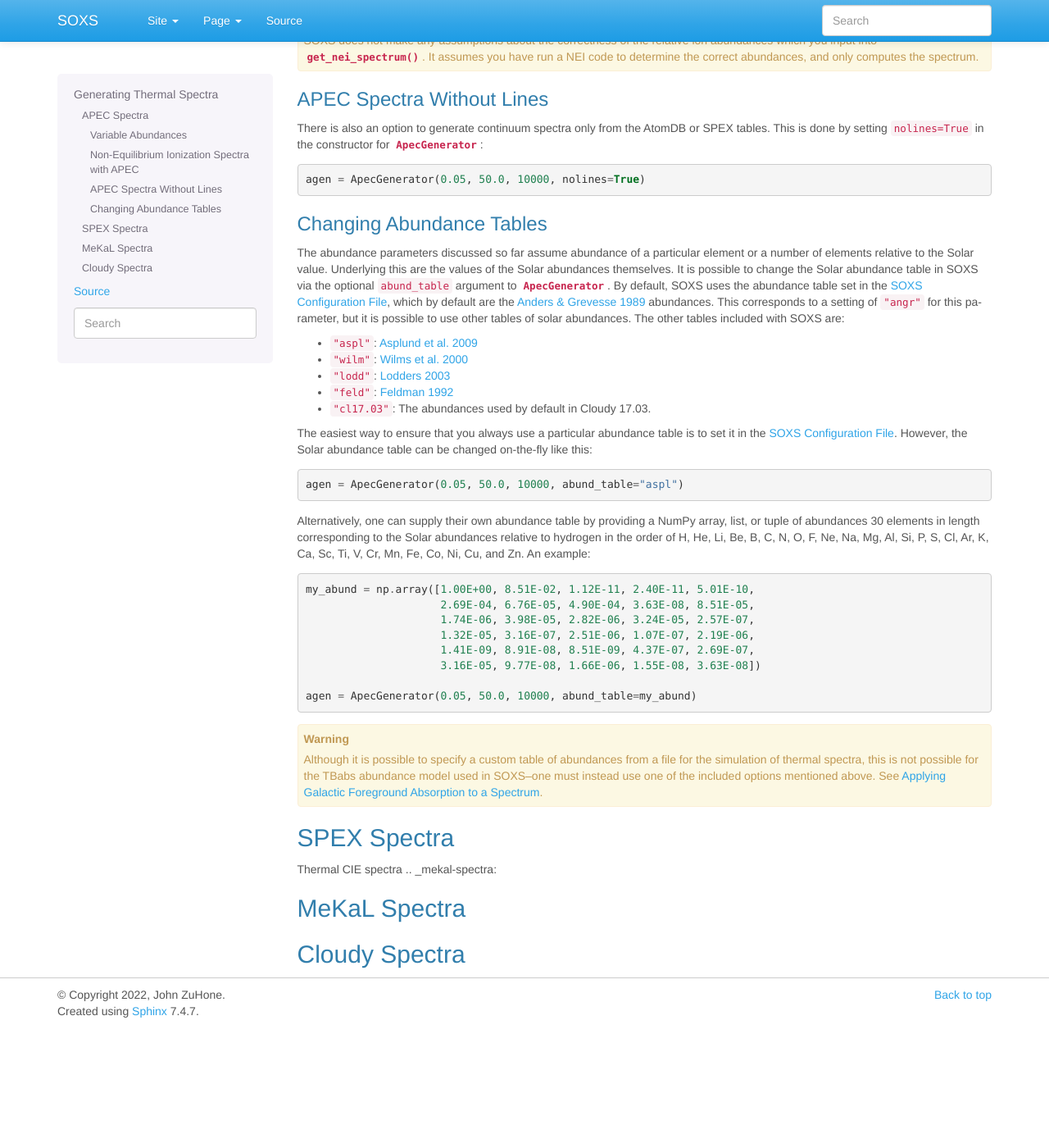
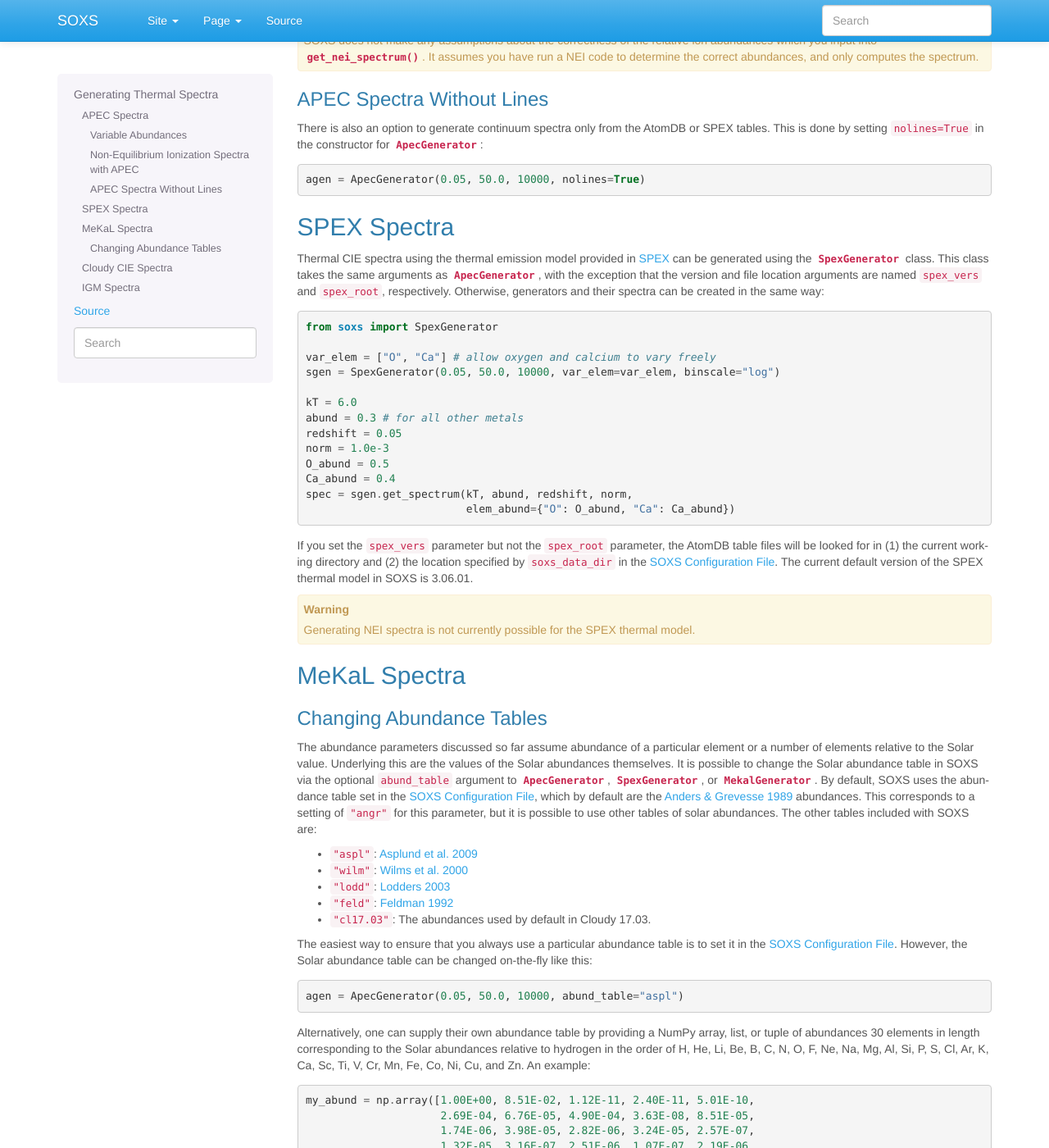
Before and after one commit to lynx-x-ray-observatory/soxs, a Sphinx documentation site: the page built from doc/source/users_guide/thermal_spectra.rst, in a window 1280 px wide and 1400 px high, scrolled down 2220 px. Shown: the whole window at 82% size. Built offline with Sphinx 7.4.7, drawn with Linux system fonts in a browser that asks for light colours; the version number could not be read and is left out; before the commit the page ends 3473 px from its top, so only the background shows below that; some of the changed text lies outside the part shown.

Commit message:
Some doc fixes

```diff
--- a/doc/source/users_guide/spectra.rst
+++ b/doc/source/users_guide/spectra.rst
@@ -26,9 +26,6 @@
 * ``nbins``: The number of bins in the spectrum.
 * ``binscale``: An optional argument which takes either ``"linear"`` or ``"log"``.
   The default is always ``"linear"``.
-
-You cannot convert the binning of spectra, or combine two spectra which have different
-binnings.
 
 Creating Spectrum Objects
 -------------------------
--- a/doc/source/users_guide/thermal_spectra.rst
+++ b/doc/source/users_guide/thermal_spectra.rst
@@ -28,7 +28,7 @@
 
 APEC CIE and NEI thermal spectra are generated in SOXS using the
 `AtomDB tables <http://www.atomdb.org>`_, using the
-:class:`~soxs.apec.ApecGenerator` object:
+:class:`~soxs.thermal_spectra.ApecGenerator` object:
 
 .. code-block:: python
 
@@ -60,9 +60,10 @@
 AtomDB table files will be looked for in (1) the current working directory and
 (2) the location specified by ``soxs_data_dir`` in the :ref:`config`.
 
-Once you have an :class:`~soxs.apec.ApecGenerator` object, you can use it to
-generate thermal spectra using the :meth:`~soxs.apec.ApecGenerator.get_spectrum`
-method. The parameters are:
+Once you have an :class:`~soxs.thermal_spectra.ApecGenerator` object, you can
+use it to generate thermal spectra using the
+:meth:`~soxs.thermal_spectra.ApecGenerator.get_spectrum` method. The parameters
+are:
 
 * ``kT``: The temperature of the plasma, with default units of keV
 * ``abund``: The metal abundance, in solar units. Includes C, N, O, Ne, Mg, Al,
@@ -95,10 +96,10 @@
 Variable Abundances
 +++++++++++++++++++
 
-By default, :class:`~soxs.apec.ApecGenerator` assumes all abundances besides
+By default, :class:`~soxs.thermal_spectra.ApecGenerator` assumes all abundances besides
 H, He, and the trace elements are set to the value provided by the ``abund``
 parameter. However, more fine-grained control is possible.
-:class:`~soxs.apec.ApecGenerator` accepts a ``var_elem`` optional argument
+:class:`~soxs.thermal_spectra.ApecGenerator` accepts a ``var_elem`` optional argument
 to specify which elements should be allowed to vary freely:
 
 .. code-block:: python
@@ -108,8 +109,8 @@
 
 Whatever elements are not specified here are assumed to be set as normal, whether
 they are H, He, trace elements, or metals covered by the ``abund`` parameter.
-Now, spectra which are created from this :class:`~soxs.apec.ApecGenerator`
-object using the :meth:`~soxs.apec.ApecGenerator.get_spectrum` method should
+Now, spectra which are created from this :class:`~soxs.thermal_spectra.ApecGenerator`
+object using the :meth:`~soxs.thermal_spectra.ApecGenerator.get_spectrum` method should
 set values for the abundances of these elements in solar units. This is done by
 supplying the ``elem_abund`` dict like so:
 
@@ -138,8 +139,8 @@
 He, which may be specified, but if they are not they are assumed to be fully
 ionized at their Solar abundances.
 
-To create an :class:`~soxs.apec.ApecGenerator` object which produces NEI
-spectra, one must specify not only the elements one wants but also their
+To create an :class:`~soxs.thermal_spectra.ApecGenerator` object which produces
+NEI spectra, one must specify not only the elements one wants but also their
 ionization states. The notation is to represent an ion by the element first,
 followed by the ``^`` symbol, followed by its ionization state. So for oxygen,
 :math:`O^{+1}` would correspond to ``"O^1"``, and so on. The keyword argument
@@ -152,7 +153,7 @@
     agen = ApecGenerator(0.05, 10.0, 10000, var_elem=var_elem, nei=True)
 
 Once this has been created, we use a special method for NEI spectra,
-:meth:`~soxs.apec.ApecGenerator.get_nei_spectrum`
+:meth:`~soxs.thermal_spectra.ApecGenerator.get_nei_spectrum`
 
 .. code-block:: python
 
@@ -166,9 +167,10 @@
 .. warning::
 
     SOXS does not make any assumptions about the correctness of the relative ion
-    abundances which you input into :meth:`~soxs.apec.ApecGenerator.get_nei_spectrum`.
-    It assumes you have run a NEI code to determine the correct abundances, and
-    only computes the spectrum.
+    abundances which you input into
+    :meth:`~soxs.thermal_spectra.ApecGenerator.get_nei_spectrum`. It assumes you
+    have run a NEI code to determine the correct abundances, and only computes
+    the spectrum.
 
 .. _nolines:
 
@@ -177,11 +179,56 @@
 
 There is also an option to generate continuum spectra only from the AtomDB
 or SPEX tables. This is done by setting ``nolines=True`` in the constructor for
-:class:`~soxs.apec.ApecGenerator`:
+:class:`~soxs.thermal_spectra.ApecGenerator`:
 
 .. code-block:: python
 
     agen = ApecGenerator(0.05, 50.0, 10000, nolines=True)
+
+.. _spex-spectra:
+
+SPEX Spectra
+------------
+
+Thermal CIE spectra using the thermal emission model provided in
+`SPEX <https://www.sron.nl/astrophysics-spex>`_ can be generated using the
+:class:`~soxs.thermal_spectra.SpexGenerator` class. This class takes the
+same arguments as :class:`~soxs.thermal_spectra.ApecGenerator`, with the
+exception that the version and file location arguments are named ``spex_vers``
+and ``spex_root``, respectively. Otherwise, generators and their spectra
+can be created in the same way:
+
+.. code-block:: python
+
+    from soxs import SpexGenerator
+
+    var_elem = ["O", "Ca"] # allow oxygen and calcium to vary freely
+    sgen = SpexGenerator(0.05, 50.0, 10000, var_elem=var_elem, binscale="log")
+
+    kT = 6.0
+    abund = 0.3 # for all other metals
+    redshift = 0.05
+    norm = 1.0e-3
+    O_abund = 0.5
+    Ca_abund = 0.4
+    spec = sgen.get_spectrum(kT, abund, redshift, norm,
+                             elem_abund={"O": O_abund, "Ca": Ca_abund})
+
+
+If you set the ``spex_vers`` parameter but not the ``spex_root`` parameter, the
+AtomDB table files will be looked for in (1) the current working directory and
+(2) the location specified by ``soxs_data_dir`` in the :ref:`config`. The current
+default version of the SPEX thermal model in SOXS is 3.06.01.
+
+.. warning::
+
+    Generating NEI spectra is not currently possible for the SPEX thermal
+    model.
+
+.. _mekal-spectra:
+
+MeKaL Spectra
+-------------
 
 .. _solar-abund-tables:
 
@@ -192,8 +239,10 @@
 element or a number of elements relative to the Solar value. Underlying this
 are the values of the Solar abundances themselves. It is possible to change the
 Solar abundance table in SOXS via the optional ``abund_table`` argument to
-:class:`~soxs.apec.ApecGenerator`. By default, SOXS uses the abundance table
-set in the :ref:`config`, which by default are the
+:class:`~soxs.thermal_spectra.ApecGenerator`,
+:class:`~soxs.thermal_spectra.SpexGenerator`,
+or :class:`~soxs.thermal_spectra.MekalGenerator`. By default, SOXS uses the
+abundance table set in the :ref:`config`, which by default are the
 `Anders & Grevesse 1989 <http://adsabs.harvard.edu/abs/1989GeCoA..53..197A>`_
 abundances. This corresponds to a setting of ``"angr"`` for this parameter, but it
 is possible to use other tables of solar abundances. The other tables included
@@ -236,18 +285,12 @@
     TBabs abundance model used in SOXS--one must instead use one of the
     included options mentioned above. See :ref:`galactic_abs`.
 
-.. _spex-spectra:
+.. _cloudy-spectra:
 
-SPEX Spectra
-------------
+Cloudy CIE Spectra
+------------------
 
-Thermal CIE spectra
-.. _mekal-spectra:
+.. _igm-spectra:
 
-MeKaL Spectra
--------------
-
-.. _cloudy-spectra
-
-Cloudy Spectra
---------------
+IGM Spectra
+-----------
```
